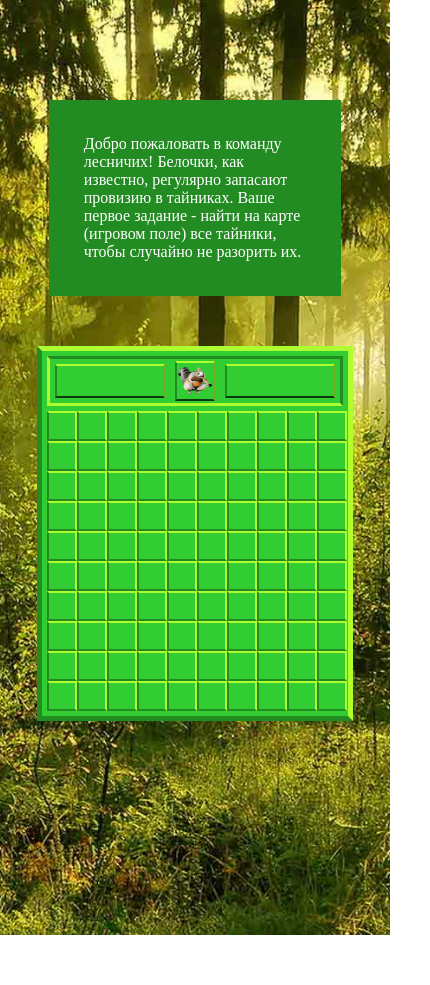
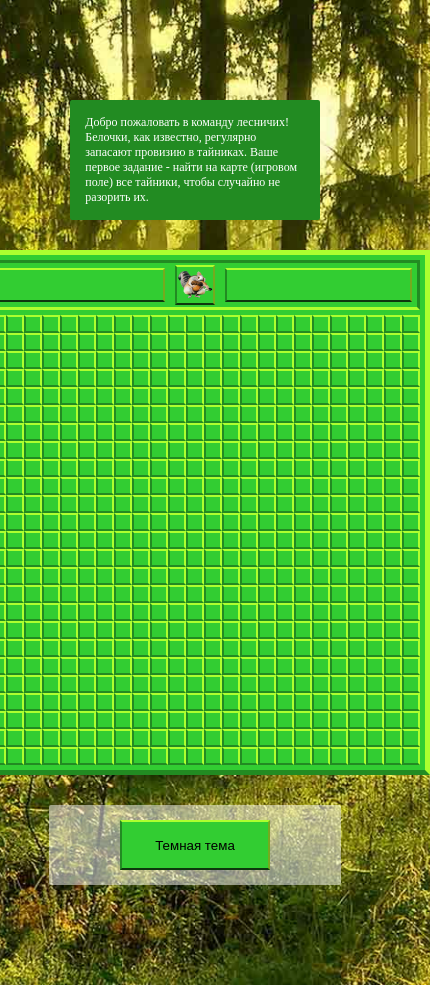
Before and after one commit to NataliaVozhdaeva/rss, a website: page minesweeper/index.html in a window 390 px wide. Shown: the whole page, 430 px wide, since content can reach past the window. Before the commit the page ends 935 px from the top, so only its background shows below. Drawn offline with Linux system fonts and the light colour scheme.

Commit message:
feat: themeHandler and dependence field-size on nutsCount

```diff
--- a/minesweeper/scripts/index.js
+++ b/minesweeper/scripts/index.js
@@ -9,6 +9,20 @@ main.appendChild(greeting);
 const gameInfo = document.createElement('div');
 gameInfo.className = 'game-info';
 main.appendChild(gameInfo);
+themeToggler = document.createElement('button');
+themeToggler.className = 'btn theme-btn';
+themeToggler.textContent = 'Темная тема';
+gameInfo.appendChild(themeToggler);
+
+themeToggler.addEventListener('click', () => {
+  if (body.classList.contains('dark')) {
+    body.classList.remove('dark');
+    themeToggler.textContent = 'Темная тема';
+  } else {
+    body.classList.add('dark');
+    themeToggler.textContent = 'Светлая тема';
+  }
+});
 
 const createGameField = (width, height, nutsCount) => {
   const gameContainer = document.createElement('div');
@@ -18,16 +32,15 @@ const createGameField = (width, height, nutsCount) => {
   const gameField = document.createElement('div');
   gameField.className = 'game-field';
   const timerBtn = document.createElement('button');
-  timerBtn.className = 'game-top_btn timer';
+  timerBtn.className = 'btn game-top_btn timer';
   const resetBtn = document.createElement('button');
-  resetBtn.className = 'game-top_btn restart';
+  resetBtn.className = 'btn game-top_btn restart';
   const amountBtn = document.createElement('button');
-  amountBtn.className = 'game-top_btn amount';
+  amountBtn.className = 'btn game-top_btn amount';
 
   const cellsCount = width * height;
   let closedCell = cellsCount;
   const nuts = [...Array(cellsCount).keys()].sort(() => Math.random() - 0.5).slice(0, nutsCount);
-  console.log(nuts);
 
   body.appendChild(main);
   main.appendChild(gameContainer);
@@ -48,6 +61,10 @@ const createGameField = (width, height, nutsCount) => {
 
     gameField.appendChild(gameCell);
   }
+
+  const cellSize = getComputedStyle(document.querySelector('.game-cell')).width.slice(0, 2);
+  console.log(cellSize);
+  gameField.style.width = cellSize * width + 'px';
 
   const cells = [...gameField.children];
 
@@ -127,4 +144,4 @@ const createGameField = (width, height, nutsCount) => {
   };
 };
 
-createGameField(10, 10, 10);
+createGameField(25, 25, 10);
--- a/minesweeper/styles.css
+++ b/minesweeper/styles.css
@@ -7,12 +7,12 @@
   --dark-light-side: #6a5acd;
   --dark-dark-side: #4b0082;
   --dark-middle-side: #483d8b;
-  --dark-middle-side_hover: #006400;
+  --dark-middle-side_hover: #00000080;
 }
 
 body {
   box-sizing: border-box;
-  height: 98vh;
+  height: 100%;
   background: url('./assets/forest.jpeg') no-repeat center;
   background-size: cover;
 }
@@ -28,52 +28,53 @@ body.dark {
   display: flex;
   flex-wrap: wrap;
   justify-content: center;
-  column-gap: 30px;
+  gap: 30px;
   align-items: center;
 }
 
 .greeting {
-  width: 100%;
+  width: 75%;
   padding: 30px;
-  margin-bottom: 50px;
 
   color: #ffffff;
-  border: 5px solid var(--dark-side);
   background-color: var(--dark-side);
+  border-radius: 2px;
 }
 
 .dark .greeting {
   color: #6495ed;
-  border: 5px solid var(--dark-dark-side);
   background-color: var(--dark-dark-side);
 }
 
 .game-info {
-  width: 316px;
+  width: 320px;
   padding: 30px;
   order: 1;
+  align-self: flex-start;
+  display: flex;
+  justify-content: center;
 
   text-align: justify;
+  color: #ffffff;
+  background-color: #ffffff80;
 
-  background-color: transparent;
   font-size: 1rem;
 
   border-radius: 2px;
 }
 
-.game-info.active {
-  color: #ffffff;
-  background-color: var(--dark-side);
-}
-
-.dark .game-info.active {
+.dark .game-info {
   color: #6495ed;
   background-color: var(--dark-dark-side);
 }
 
+.theme-btn {
+  width: 150px;
+  height: 50px;
+}
+
 .game-container {
   box-sizing: border-box;
-  width: 316px;
   padding: 5px;
 
   border: 5px solid;
@@ -122,6 +123,9 @@ body.dark {
 
 .game-top_btn {
   height: 100%;
+}
+
+.btn {
   padding: 5px 10px;
 
   display: flex;
@@ -135,7 +139,8 @@ body.dark {
   border-top-color: var(--light-side);
 }
 
-.dark .game-top_btn {
+.dark .btn {
+  color: #6495ed;
   background-color: var(--dark-middle-side);
   border-left-color: var(--dark-dark-side);
   border-bottom-color: var(--dark-dark-side);
@@ -143,12 +148,12 @@ body.dark {
   border-top-color: var(--dark-light-side);
 }
 
-.game-top_btn:hover {
+.btn:hover {
   background-color: var(--middle-side_hover);
   cursor: pointer;
 }
 
-.dark .game-top_btn:hover {
+.dark .btn:hover {
   background-color: var(--dark-middle-side_hover);
 }
 
@@ -170,13 +175,12 @@ body.dark {
 .game-field {
   display: flex;
   flex-wrap: wrap;
-  width: 300px;
 }
 
 .game-cell {
   box-sizing: border-box;
-  width: 30px;
-  height: 30px;
+  width: 18px;
+  height: 18px;
 
   display: flex;
   align-items: center;
@@ -233,3 +237,20 @@ body.dark {
 .dark .ruined {
   background-color: #191970;
 }
+
+@media only screen and (max-width: 800px) {
+  .game-field {
+    width: 180px;
+  }
+
+  .game-cell {
+    width: 18px;
+    height: 18px;
+  }
+
+  .greeting,
+  .game-info {
+    padding: 15px;
+    font-size: 12px;
+  }
+}
```
